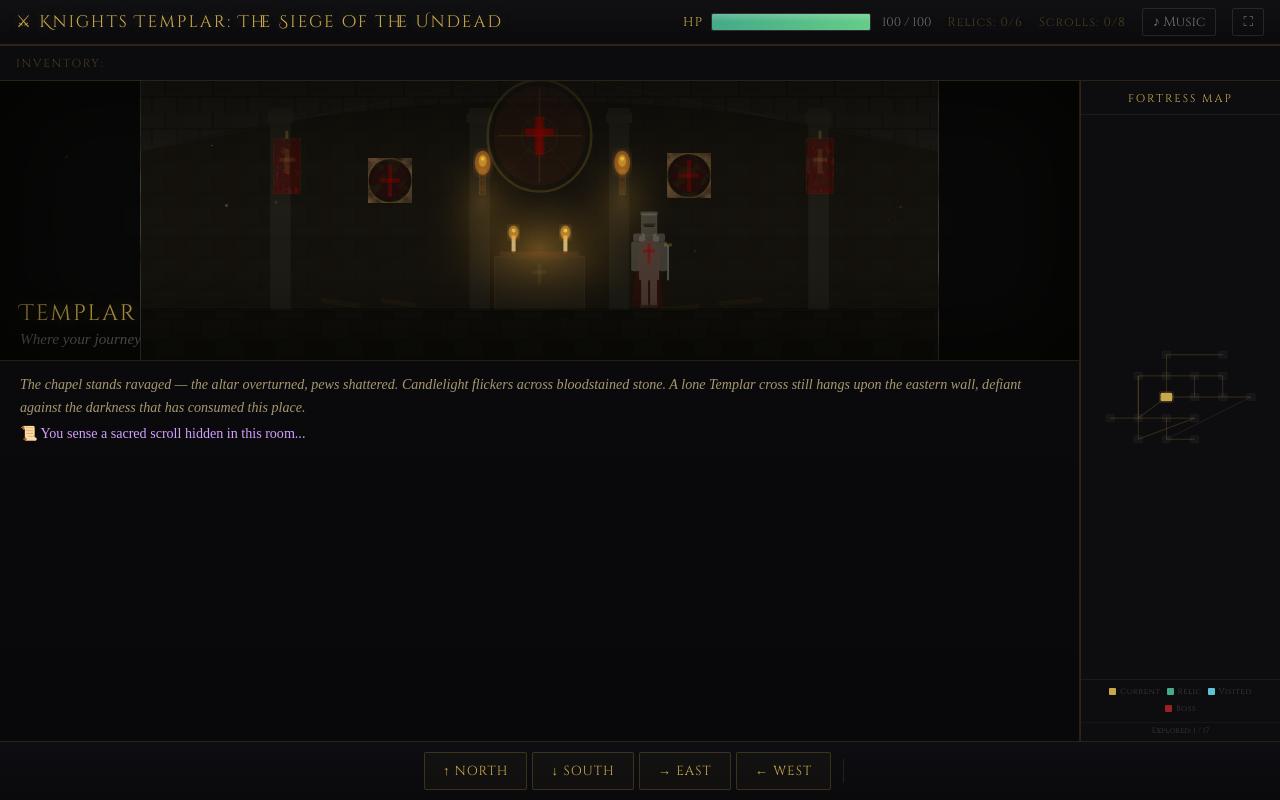
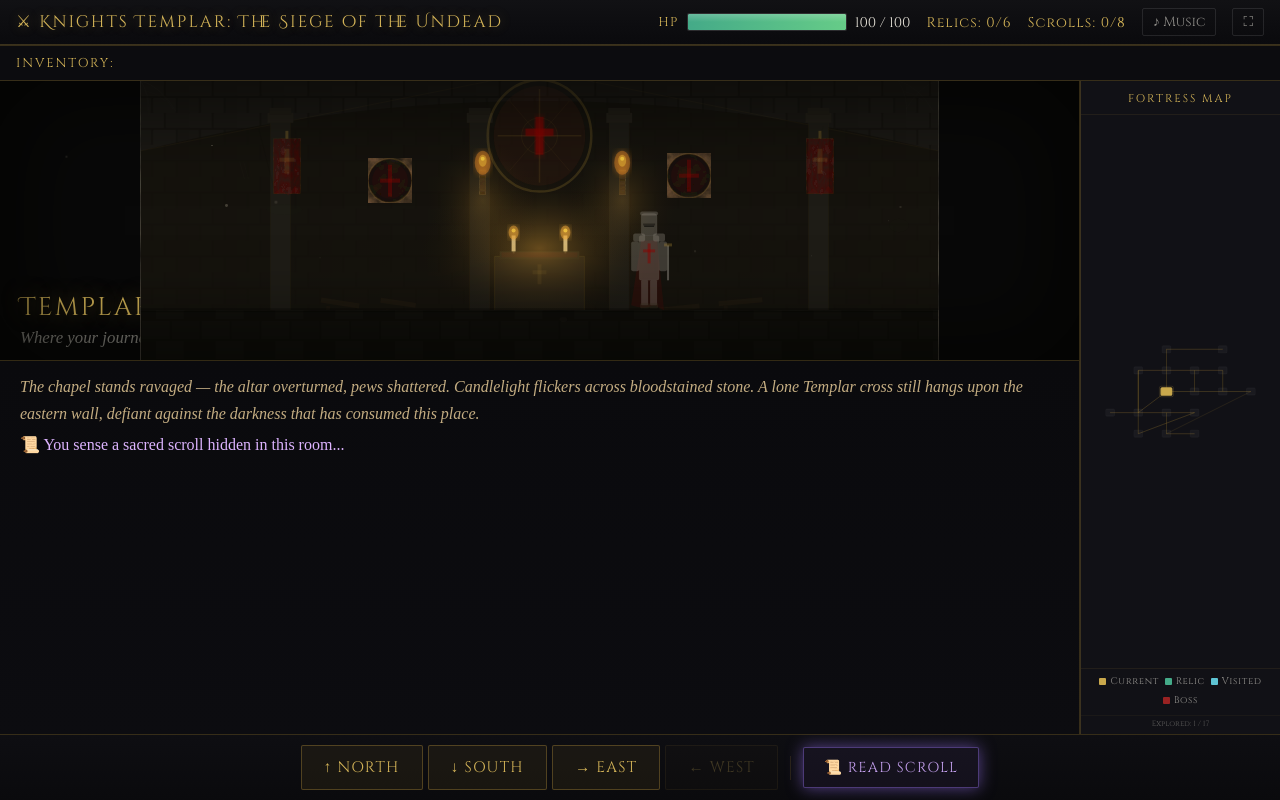
Before and after one commit to TempleOfDoom085/TempleOfDoom085.github.io, a plain HTML site: page game.html in a window 1280 px wide. Drawn offline with Linux system fonts and the light colour scheme; a web font is replaced by a local one.

```diff
--- a/game.html
+++ b/game.html
@@ -10,19 +10,19 @@
 *, *::before, *::after { box-sizing: border-box; margin: 0; padding: 0; }
 
 :root {
-  --bg: #08080a;
-  --panel: #0d0d10;
-  --panel-border: rgba(184,147,58,0.18);
-  --gold: #c9a84c;
-  --gold-dim: rgba(184,147,58,0.35);
-  --gold-glow: rgba(201,168,76,0.25);
+  --bg: #0c0c10;
+  --panel: #111116;
+  --panel-border: rgba(184,147,58,0.25);
+  --gold: #d4b458;
+  --gold-dim: rgba(184,147,58,0.45);
+  --gold-glow: rgba(201,168,76,0.35);
   --crimson: #8B0000;
-  --crimson-bright: #cc2222;
-  --neon: #5ec4d4;
-  --neon-dim: rgba(94,196,212,0.15);
-  --text: #d4cfc4;
-  --text-dim: rgba(212,207,196,0.5);
-  --text-faint: rgba(212,207,196,0.25);
+  --crimson-bright: #dd3333;
+  --neon: #6ed4e4;
+  --neon-dim: rgba(94,196,212,0.2);
+  --text: #e8e4da;
+  --text-dim: rgba(232,228,218,0.6);
+  --text-faint: rgba(232,228,218,0.35);
   --hp-green: #4a8;
   --hp-orange: #c84;
   --hp-red: #c44;
@@ -99,15 +99,15 @@
 }
 .hp-text {
   font-family: var(--ui);
-  font-size: 0.78rem;
-  color: var(--text-dim);
+  font-size: 0.88rem;
+  color: var(--text);
   min-width: 52px;
   text-align: right;
 }
 .inv-count {
   font-family: var(--ui);
-  font-size: 0.78rem;
-  color: var(--gold-dim);
+  font-size: 0.88rem;
+  color: var(--gold);
   letter-spacing: 0.08em;
 }
 .btn-audio, .btn-fullscreen {
@@ -174,17 +174,17 @@
 }
 .scene-room-name {
   font-family: var(--heading);
-  font-size: 1.4rem;
+  font-size: 1.6rem;
   color: var(--gold);
-  text-shadow: 0 0 16px rgba(201,168,76,0.4);
+  text-shadow: 0 0 20px rgba(201,168,76,0.5);
   letter-spacing: 0.08em;
 }
 .scene-room-sub {
   font-family: var(--body);
-  font-size: 0.95rem;
+  font-size: 1.05rem;
   color: var(--text-dim);
   font-style: italic;
-  margin-top: 2px;
+  margin-top: 3px;
 }
 
 /* ═══ MAP PANEL ═══ */
@@ -233,8 +233,8 @@
   align-items: center;
   gap: 4px;
   font-family: var(--ui);
-  font-size: 0.5rem;
-  color: var(--text-faint);
+  font-size: 0.6rem;
+  color: var(--text-dim);
   letter-spacing: 0.06em;
 }
 .map-legend-dot {
@@ -261,24 +261,24 @@
 .log-panel::-webkit-scrollbar-thumb { background: var(--gold-dim); border-radius: 2px; }
 
 .log-line {
-  font-size: 0.88rem;
-  line-height: 1.6;
+  font-size: 1rem;
+  line-height: 1.7;
   color: var(--text);
   opacity: 0;
   animation: fadeLogIn 0.4s ease forwards;
 }
 @keyframes fadeLogIn { to { opacity: 1; } }
 
-.log-line.lore { color: #a89870; font-style: italic; }
-.log-line.combat { color: var(--crimson-bright); }
-.log-line.heal { color: var(--hp-green); }
-.log-line.item { color: var(--gold); }
+.log-line.lore { color: #c4ad82; font-style: italic; }
+.log-line.combat { color: var(--crimson-bright); font-weight: 600; }
+.log-line.heal { color: #5ccc88; }
+.log-line.item { color: var(--gold); font-weight: 600; }
 .log-line.npc { color: var(--neon); }
-.log-line.scroll { color: #d4a0ff; }
-.log-line.achievement { color: #ffd700; font-family: var(--ui); font-size: 0.95rem; letter-spacing: 0.04em; }
-.log-line.system { color: var(--text-faint); font-style: italic; font-size: 0.92rem; }
-.log-line.death { color: var(--crimson-bright); font-family: var(--heading); font-size: 1.15rem; text-align: center; }
-.log-line.victory { color: var(--gold); font-family: var(--heading); font-size: 1.15rem; text-align: center; }
+.log-line.scroll { color: #ddb4ff; }
+.log-line.achievement { color: #ffd700; font-family: var(--ui); font-size: 1.05rem; letter-spacing: 0.04em; }
+.log-line.system { color: var(--text-dim); font-style: italic; font-size: 0.95rem; }
+.log-line.death { color: var(--crimson-bright); font-family: var(--heading); font-size: 1.2rem; text-align: center; }
+.log-line.victory { color: var(--gold); font-family: var(--heading); font-size: 1.2rem; text-align: center; }
 .log-line.divine { color: #ffd700; font-family: var(--heading); text-align: center; text-shadow: 0 0 20px rgba(255,215,0,0.5); }
 .log-separator {
   border: none;
@@ -301,27 +301,27 @@
 }
 .inv-label {
   font-family: var(--ui);
-  font-size: 0.72rem;
-  color: var(--gold-dim);
+  font-size: 0.8rem;
+  color: var(--gold);
   letter-spacing: 0.15em;
   text-transform: uppercase;
   flex-shrink: 0;
 }
 .inv-item {
   font-family: var(--ui);
-  font-size: 0.75rem;
+  font-size: 0.82rem;
   color: var(--text);
-  padding: 3px 10px;
-  background: rgba(184,147,58,0.06);
-  border: 1px solid rgba(184,147,58,0.15);
+  padding: 4px 12px;
+  background: rgba(184,147,58,0.08);
+  border: 1px solid rgba(184,147,58,0.2);
   border-radius: 2px;
   white-space: nowrap;
   letter-spacing: 0.04em;
 }
 .inv-item.scroll-item {
-  border-color: rgba(160,120,255,0.25);
-  background: rgba(160,120,255,0.06);
-  color: #c4a0ee;
+  border-color: rgba(160,120,255,0.3);
+  background: rgba(160,120,255,0.08);
+  color: #d4b4ff;
 }
 
 /* ═══ CONTROLS BAR ═══ */
@@ -349,11 +349,11 @@
 }
 .ctrl-btn {
   font-family: var(--ui);
-  font-size: 0.82rem;
+  font-size: 0.95rem;
   letter-spacing: 0.08em;
-  padding: 9px 18px;
-  border: 1px solid rgba(184,147,58,0.25);
-  background: rgba(184,147,58,0.04);
+  padding: 11px 22px;
+  border: 1px solid rgba(184,147,58,0.35);
+  background: rgba(184,147,58,0.08);
   color: var(--gold);
   cursor: pointer;
   transition: all 0.2s;
@@ -854,10 +854,10 @@
 <!-- CONTROLS BAR -->
 <div class="controls-bar" id="controlsBar">
   <div class="ctrl-group" id="navGroup">
-    <button class="ctrl-btn" id="btnN" onclick="go('north')">↑ North</button>
-    <button class="ctrl-btn" id="btnS" onclick="go('south')">↓ South</button>
-    <button class="ctrl-btn" id="btnE" onclick="go('east')">→ East</button>
-    <button class="ctrl-btn" id="btnW" onclick="go('west')">← West</button>
+    <button class="ctrl-btn" id="btnNorth" onclick="go('north')">↑ NORTH</button>
+    <button class="ctrl-btn" id="btnSouth" onclick="go('south')">↓ SOUTH</button>
+    <button class="ctrl-btn" id="btnEast" onclick="go('east')">→ EAST</button>
+    <button class="ctrl-btn" id="btnWest" onclick="go('west')">← WEST</button>
   </div>
   <div class="ctrl-divider"></div>
   <div class="ctrl-group" id="actionGroup">
```
